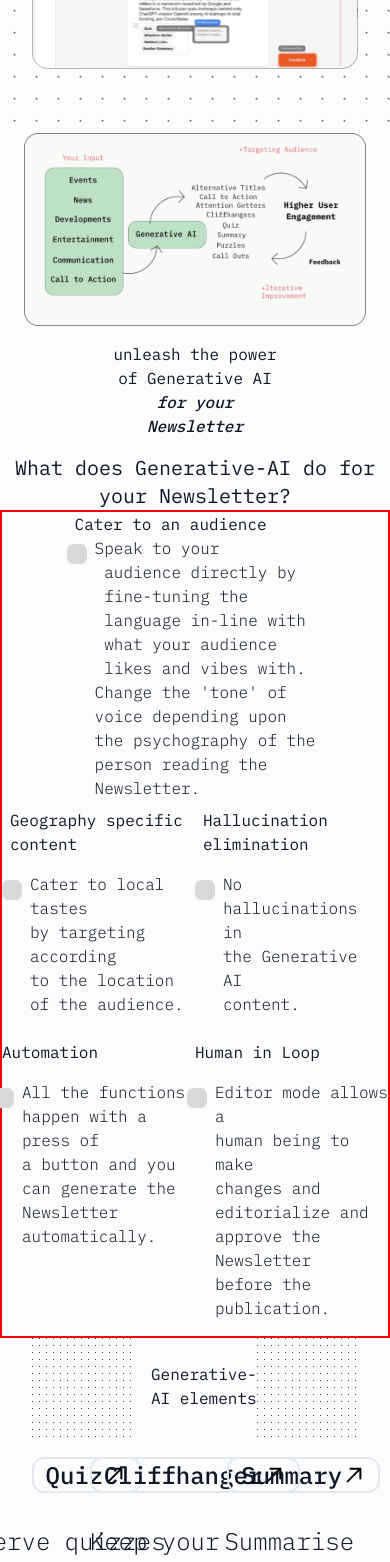
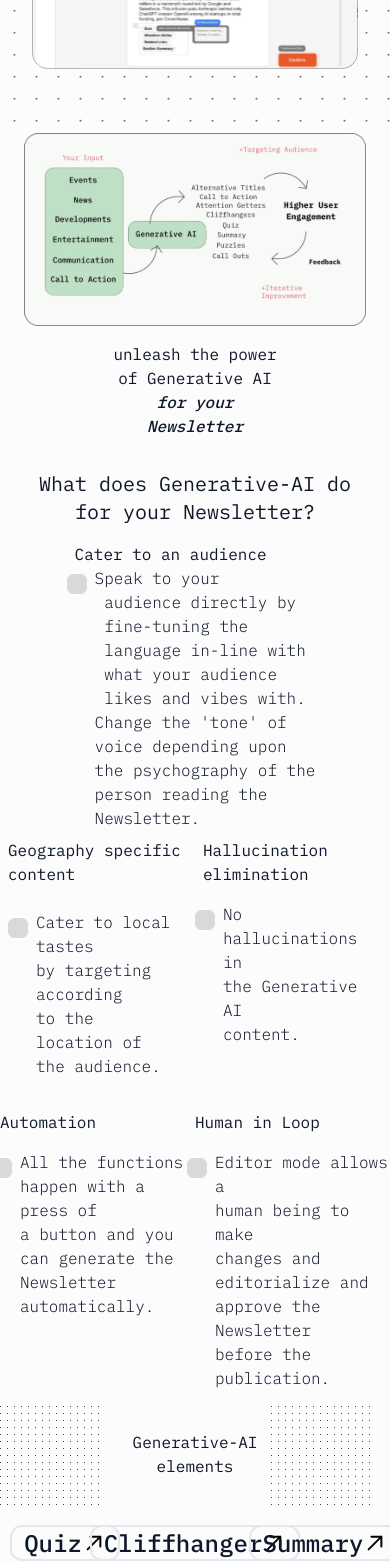
Before and after one commit to rohit-statsplex/qnext-web, a Next.js app: page / in a window 390 px wide. Shown: the part 432-1994 px from the top of the page. Built offline with nearby package versions, Linux system fonts and the light colour scheme; what tw-elements would draw is missing.

Commit message:
misc changes

```diff
--- a/src/app/page.tsx
+++ b/src/app/page.tsx
@@ -522,12 +522,12 @@ const HomeBody = () => {
       </section>
 
       <section>
-        <div className="md:container m-auto md:pt-16">
-          <div className="md:text-4xl text-xl text-center font-mono">
+        <div className="md:container m-auto md:pt-8">
+          <div className="md:text-4xl text-xl text-center font-mono p-4 md:p-0">
             What does Generative-AI do for your Newsletter?
           </div>
-          <div className="grid md:grid-cols-3 grid-cols-2 hl md:grid-rows-2 md:gap-2 justify-items-center md:p-12">
-            <div className="md:row-span-3 col-span-2">
+          <div className="grid md:grid-cols-3 grid-cols-2 md:grid-rows-2 md:gap-2 justify-items-center md:p-12">
+            <div className="md:row-span-3 md:col-span-1 col-span-2">
               <div className="md:text-2xl ">
                 Cater to an audience
                 <br />
@@ -570,9 +570,9 @@ const HomeBody = () => {
                     alt=""
                     width={20}
                     height={20}
-                    className="h-min relative top-2 right-2"
+                    className="h-min relative md:top-2 top-4 md:right-2"
                   />
-                  <span className="font-light whitespace-pre-wrap">
+                  <span className="font-light whitespace-pre-wrap p-2 md:p-initial">
                     Cater to local tastes
                     <br />
                     by targeting according
@@ -659,10 +659,12 @@ const HomeBody = () => {
         </div>
       </section>
       <section>
-        <div className="container m-auto">
-          <div className="flex justify-between md:px-12 md:text-4xl">
+        <div className="md:container m-auto">
+          <div className="flex justify-between md:px-12 md:text-4xl text-center md:text-inherit">
             <Image src={"/dot-grid.svg"} alt={""} width={120} height={120} />
-            <span className="py-6">Generative-AI elements</span>
+            <span className="py-6 text-center md:text-left">
+              Generative-AI elements
+            </span>
             <Image
               src={"/dot-grid.svg"}
               alt={""}
```
